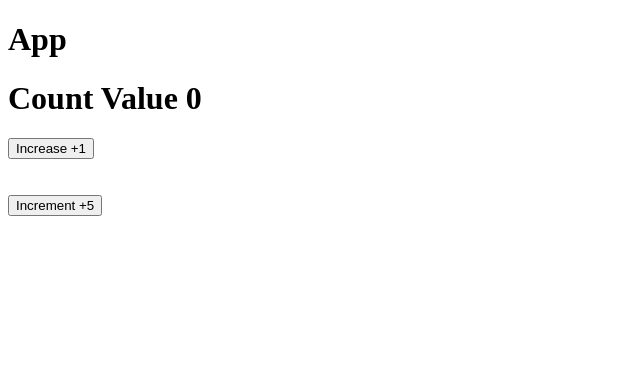
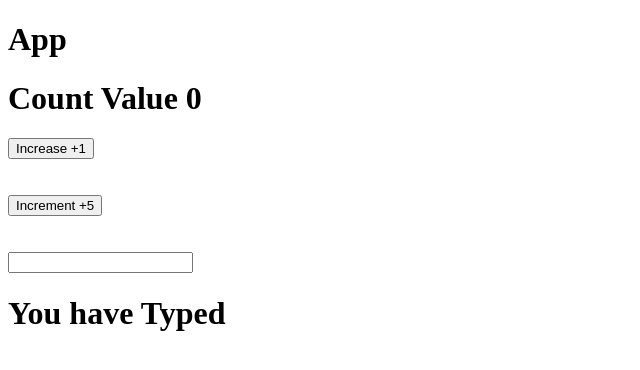
Before and after one commit to Dabhi-Pratik/REACT-JS, a React (Vite) app in the folder 04-Hook-and-States/: page / in a window 1280 px wide. Shown: the top 370 px of the page, without its empty margins (0-640 px from the left). Built offline with nearby package versions, Linux system fonts and the light colour scheme.

Commit message:
LifeCycle

```diff
--- a/04-Hook-and-States/src/App.jsx
+++ b/04-Hook-and-States/src/App.jsx
@@ -1,11 +1,19 @@
 import State_01 from "./state/State_01"
+import LifeCycle_02 from "./state/lifeCycle_02"
 
 
 const App = () => {
   return (
     <>
       <h1>App</h1>
+
       <State_01 />
+
+      <br />
+      <br />
+      <br />
+
+      <LifeCycle_02 />
     </>
   )
 }
--- /dev/null
+++ b/04-Hook-and-States/src/state/lifeCycle_02.jsx
@@ -0,0 +1,34 @@
+import { useEffect, useState } from "react";
+
+const LifeCycle_02 = () => {
+    const [name, setName] = useState("")
+
+    //  dependency
+    // useEffect(() => {
+    //     console.log("component mount")
+    // },[])
+
+    //updated
+
+    // useEffect(() => {
+    //     console.log("component update")
+    // }, [name])
+
+    //unmount
+
+    useEffect(() => {
+        return () => {
+            console.log("This will unmount")
+        }
+    })
+
+    return (
+        <>
+            <input type="text" value={name} onChange={(e) => { setName(e.target.value) }} />
+
+            <h1>You have Typed {name}</h1>
+        </>
+    )
+}
+
+export default LifeCycle_02
```
